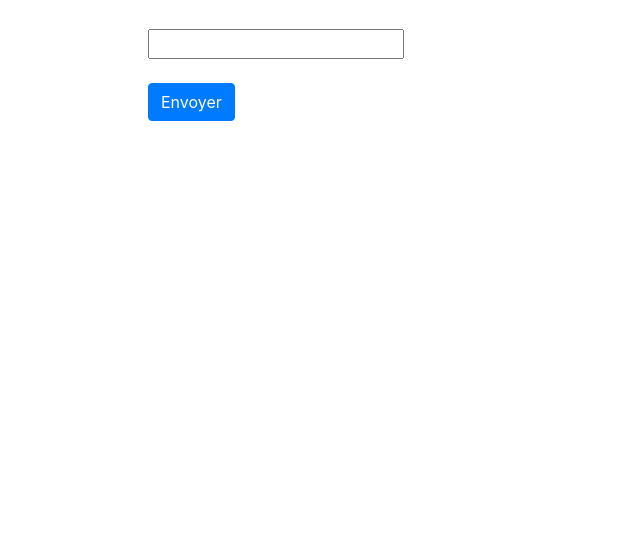
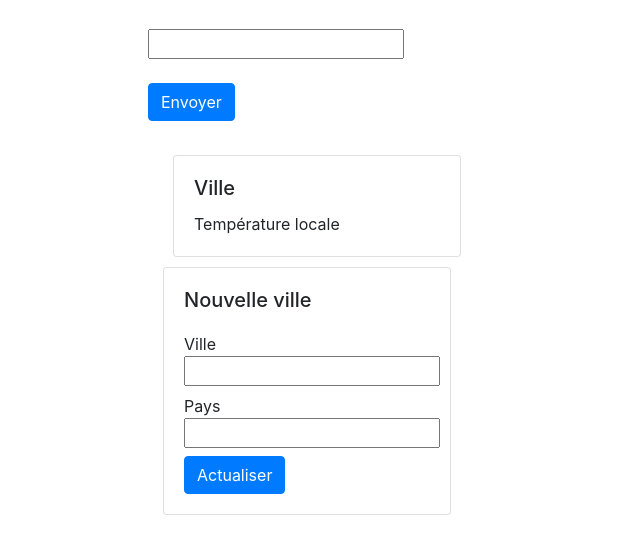
Before and after one commit to IFATech-Metz/dev-log-5, a plain HTML site: page projet.html in a window 1280 px wide. Shown: the part 61-612 px from the top of the page, without its empty margins (182-822 px from the left). Drawn offline with nearby package versions, Linux system fonts and the light colour scheme; no server answers.

Commit message:
Mise en place bootstrap & Cards

```diff
--- a/meteo.js
+++ b/meteo.js
@@ -17,24 +17,28 @@ function get_url() {
 }
 
 function init_page() {
-    xhr.onreadystatechange = function() {
+    xhr.onreadystatechange = function () {
         if (this.readyState === 4 && this.status === 200) {
             let weatherJson = this.responseText;
             console.log(weatherJson);
             let parsed = JSON.parse(weatherJson);
             console.log(parsed);
+            let icon = response.weather[0].icon;
+            let src = "openweathermap.org/img/w/" + icon + ".png";
             document.getElementById("meteo").innerHTML = "The weather is " + parsed.weather[0].main + ", it is " + parsed.main.temp +
-            " degree celsius" + " in " + parsed.name;
+                " degree celsius" + " in " + parsed.name;
             document.getElementById("url").href = get_url();
+            document.getElementById("icon").src = src;
         }
     };
 
     xhr.open("GET", get_url(), true);
     xhr.send()
 }
+
 function get_temperature() {
     city = document.getElementById("ville").value;
-    xhr.onreadystatechange = function() {
+    xhr.onreadystatechange = function () {
         if (this.readyState === 4 && this.status === 200) {
             let weatherJson = this.responseText;
             console.log(weatherJson);
--- a/projet.html
+++ b/projet.html
@@ -14,6 +14,34 @@
                 <button type="button" class="btn btn-primary" onclick="get_temperature()">Envoyer</button>
             </label>
         </p>
-        <div id="meteo"></div>
+
+    <div class="container">
+        <div class="weather">
+            <div class="card" style="width: 18rem;">
+                <div class="card-body">
+                    <h5 class="card-title">Ville</h5>
+                    <p class="card-text">Température locale</p>
+                </div>
+             </div>
+        </div>
+
+        <div class="input">
+            <div class="card" style="width: 18rem;">
+                <div class="card-body">
+                    <h5 class="card-title">Nouvelle ville</h5>
+                    <label></label>
+                    <p class="card-text">Ville</p>
+                    <label><input /></label>
+                    <p class="card-text">Pays</p>
+                    <label><input /></label>
+                    <a href="#" class="btn btn-primary">Actualiser</a>
+                </div>
+            </div>
+        </div>
+
+    </div>
+
+
+
     </body>
 </html>
--- a/style.css
+++ b/style.css
@@ -11,3 +11,16 @@ a#url {
     color: red;
 
 }
+
+div.weather {
+    display: inline-block;
+    padding: 10px;
+}
+
+div.input {
+   display: inline-block;
+}
+
+p.card-text{
+    margin-bottom: auto;
+}
```
